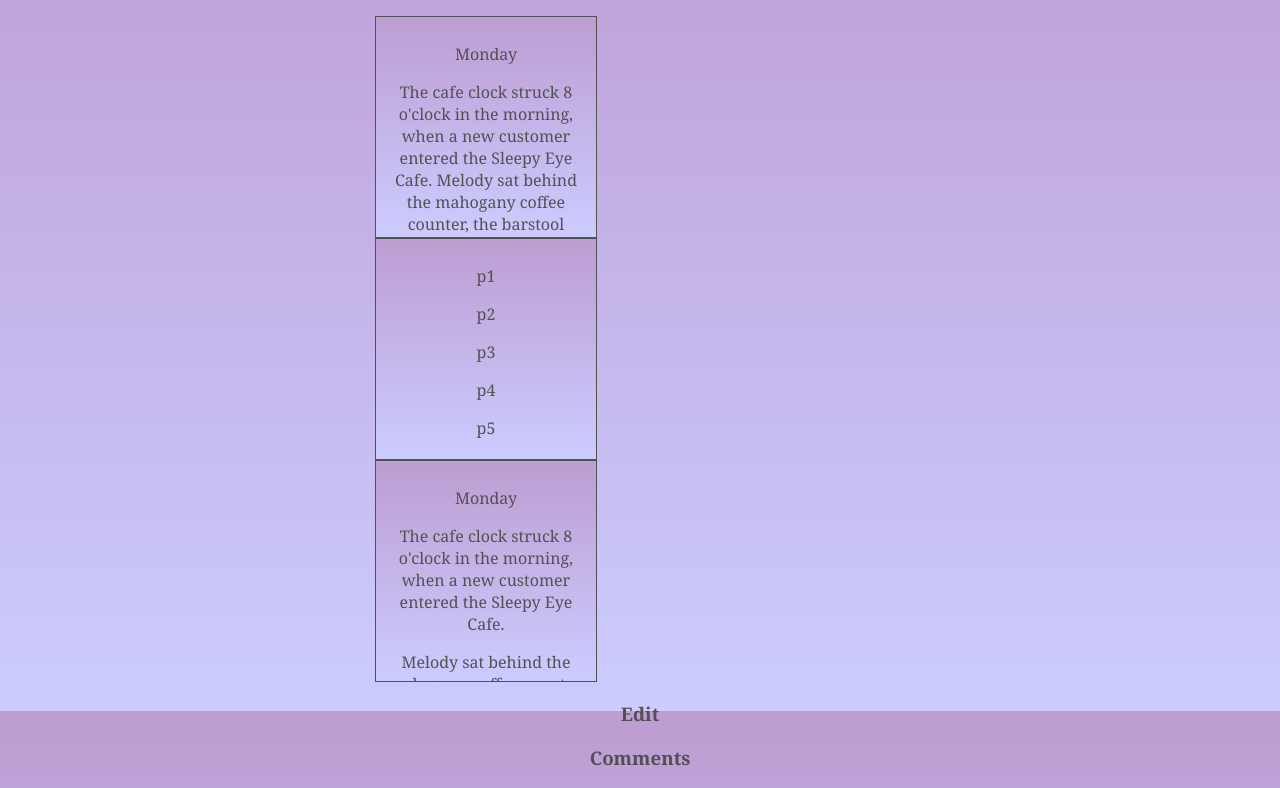
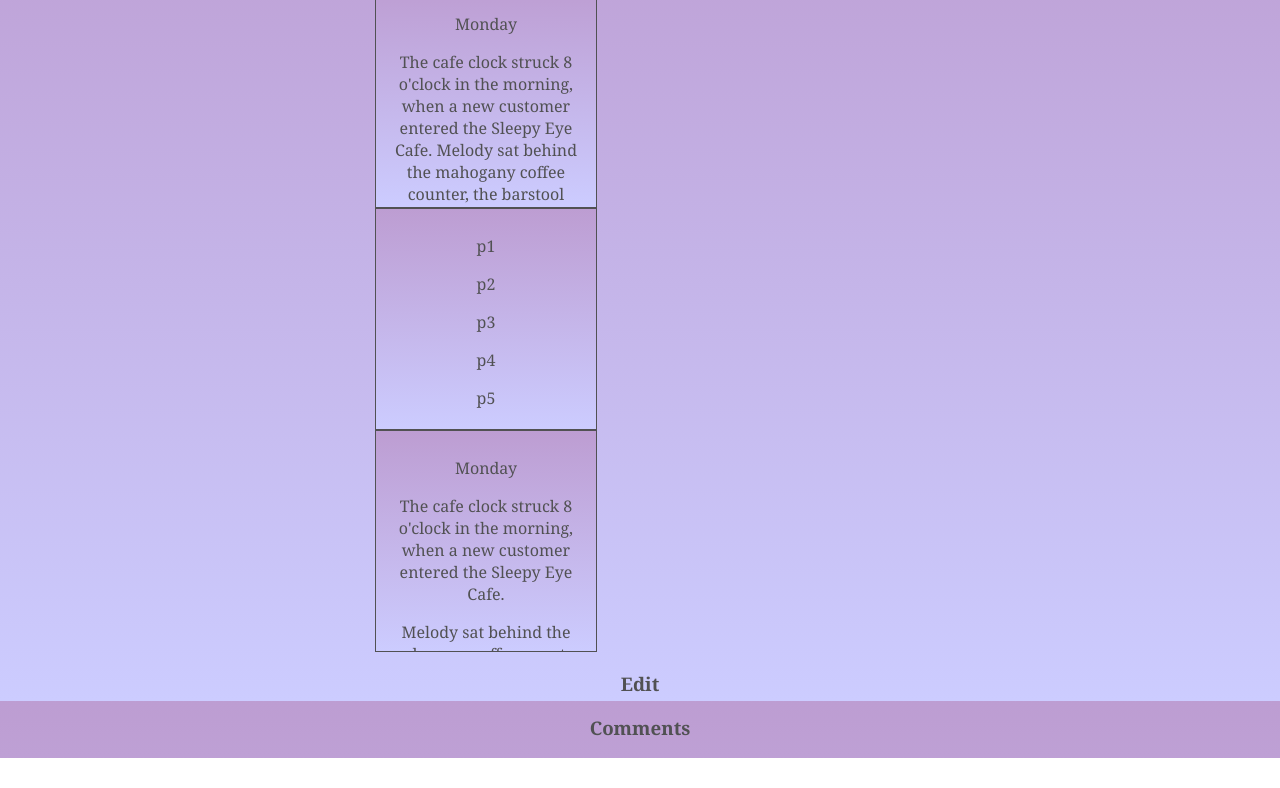
Before and after one commit to handeer23/KwishinsPaw, a plain HTML site: page SleepyCafeMonday1.html in a window 1280 px wide. Shown: the part 139-927 px from the top of the page. After the commit the page ends 897 px from the top, so only its background shows below. Drawn offline with Linux system fonts and the light colour scheme.

Commit message:
Add files via upload

```diff
--- a/scrollboxstyle.css
+++ b/scrollboxstyle.css
@@ -1,5 +1,10 @@
 body {
-    position:relative;
+    margin:0;
+    padding:20px;
+    display: flex;
+    justify-content: center;
+    align-items: center;
+    height:100vh;
 }
     .scroll-container{
         display:flex;
```
